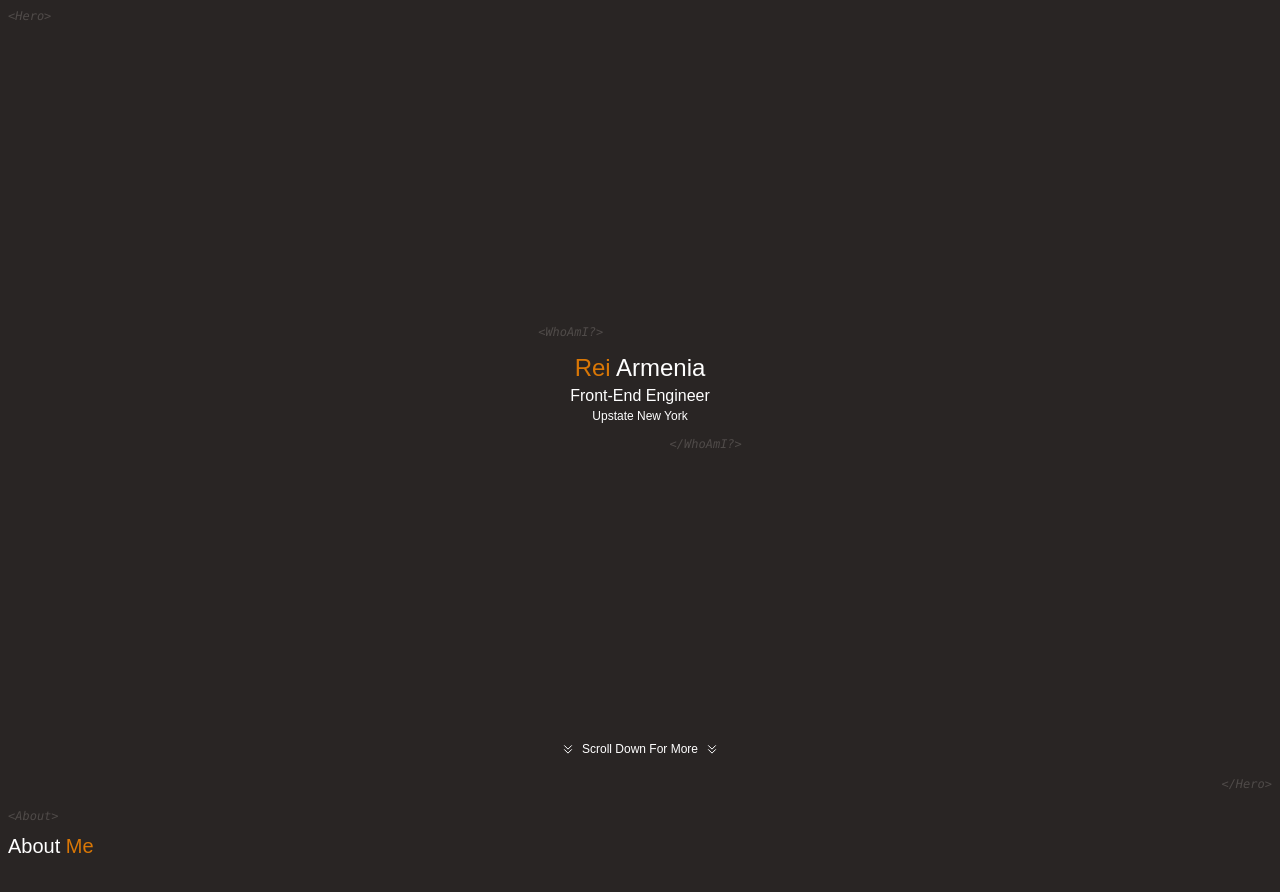
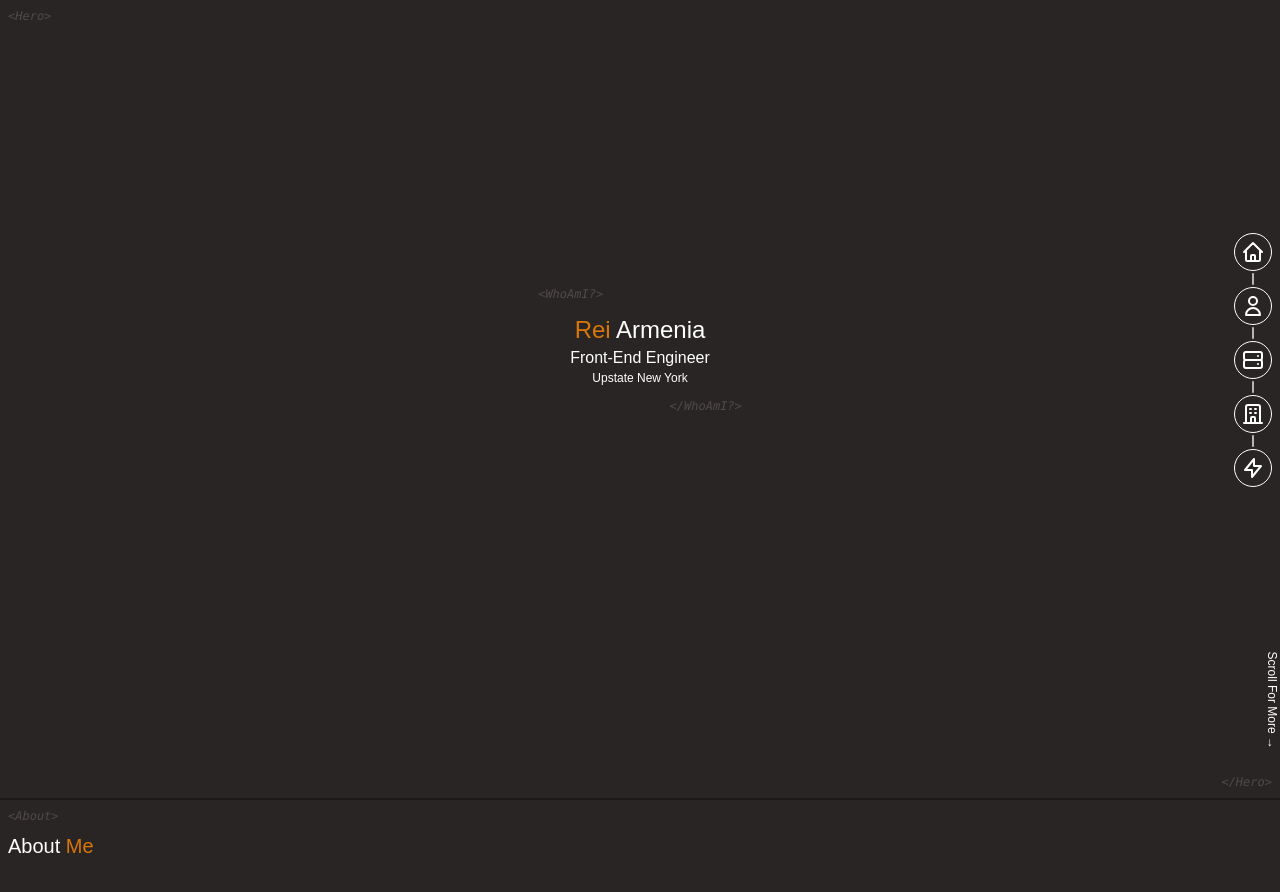
Before and after one commit to rarmenia/rarmenia-web, a Next.js app: page /portfolio in a window 1280 px wide. Shown: the top 892 px of the page. Built offline with nearby package versions, Linux system fonts and the light colour scheme.

Commit message:
portfolio

```diff
--- /dev/null
+++ b/src/components/Section.tsx
@@ -0,0 +1,26 @@
+import React, { Dispatch, SetStateAction, useRef } from 'react';
+// import useOnScreen from '../hooks/OnScreen';
+import TagWrapper from './TagWrapper';
+
+type Props = {
+  id: string;
+  tag: string;
+  bg: string;
+  children: React.ReactNode;
+  isVisible?: Dispatch<SetStateAction<boolean>>;
+};
+
+const Section = (props: Props) => {
+  const componentRef = useRef();
+  // const isVisible = useOnScreen(componentRef, props.isVisible);
+
+  return (
+    <div id={props.id} className={`${props.bg} min-h-screen flex flex-col`}>
+      <TagWrapper tag={props.tag} className="p-2">
+        {props.children}
+      </TagWrapper>
+    </div>
+  );
+};
+
+export default Section;
--- /dev/null
+++ b/src/pages/portfolio/components/Navigator.tsx
@@ -0,0 +1,50 @@
+import { HomeIcon, MinusIcon } from '@heroicons/react/outline';
+import Link from 'next/link';
+import React, { Dispatch, SetStateAction } from 'react';
+
+type Props = {
+  steps: {
+    id: string;
+    isVisible: boolean;
+    setIsVisible: Dispatch<SetStateAction<boolean>>;
+    icon: JSX.Element;
+    content: React.ReactNode;
+  }[];
+};
+
+const Navigator = (props: Props) => {
+  return (
+    <div
+      id="portfolio-nav"
+      className="h-screen w-full fixed z-50 left-0 top-0 flex flex-col items-end justify-center"
+    >
+      <div className="flex-grow"></div>
+      <div className="flex flex-col items-center justify-center mr-2 mb-20">
+        {props.steps.map((step, ind, arr) => (
+          <>
+            <div
+              key={step.id}
+              className={`p-1.5 border-white border rounded-full cursor-pointer ${
+                step.isVisible
+                  ? 'text-stone-900 bg-white'
+                  : 'text-white bg-none'
+              }`}
+            >
+              <Link href={`#${step.id}`} className="cursor-pointer">
+                {step.icon}
+              </Link>
+            </div>
+            {ind + 1 < arr.length && (
+              <div className="text-center">
+                <MinusIcon className="h-4 m-0 rotate-90 text-white" />
+              </div>
+            )}
+          </>
+        ))}
+      </div>
+      <div className="flex-grow"></div>
+    </div>
+  );
+};
+
+export default Navigator;
--- a/src/pages/portfolio/index.tsx
+++ b/src/pages/portfolio/index.tsx
@@ -1,4 +1,14 @@
+import {
+  HomeIcon,
+  LightningBoltIcon,
+  OfficeBuildingIcon,
+  ServerIcon,
+  UserIcon,
+} from '@heroicons/react/outline';
 import { NextPage } from 'next';
+import Link from 'next/link';
+import { useState } from 'react';
+import Navigator from './components/Navigator';
 import About from './sections/About';
 import Hero from './sections/Hero';
 import Projects from './sections/Projects';
@@ -6,16 +16,57 @@ import Technologies from './sections/Technologies';
 import WorkExperience from './sections/WorkExperience';
 
 const Portfolio: NextPage = () => {
+  const [heroVisible, setHeroVisible] = useState(false);
+  const [aboutVisible, setAboutVisible] = useState(false);
+  const [technologiesVisible, setTechnologiesVisible] = useState(false);
+  const [workExperienceVisible, setWorkExperienceVisible] = useState(false);
+  const [projectsVisible, setProjectsVisible] = useState(false);
+
+  const steps = [
+    {
+      id: 'hero',
+      icon: <HomeIcon className="h-6" />,
+      isVisible: heroVisible,
+      setIsVisible: setHeroVisible,
+      content: <Hero />,
+    },
+    {
+      id: 'about',
+      icon: <UserIcon className="h-6" />,
+      isVisible: aboutVisible,
+      setIsVisible: setAboutVisible,
+      content: <About />,
+    },
+    {
+      id: 'technologies',
+      icon: <ServerIcon className="h-6" />,
+      isVisible: technologiesVisible,
+      setIsVisible: setTechnologiesVisible,
+      content: <Technologies />,
+    },
+    {
+      id: 'work-experience',
+      icon: <OfficeBuildingIcon className="h-6" />,
+      isVisible: workExperienceVisible,
+      setIsVisible: setWorkExperienceVisible,
+      content: <WorkExperience />,
+    },
+    {
+      id: 'projects',
+      icon: <LightningBoltIcon className="h-6" />,
+      isVisible: projectsVisible,
+      setIsVisible: setProjectsVisible,
+      content: <Projects />,
+    },
+  ];
+
   return (
-    <div className="relative overflow-hidden">
-      <main className="w-full overflow-auto">
-        <Hero />
-        <About />
-        <Technologies />
-        <WorkExperience />
-        <Projects />
-      </main>
-    </div>
+    <>
+      <div className="w-full h-full overflow-x-hidden">
+        <main className="w-full">{steps.map((step) => step.content)}</main>
+      </div>
+      <Navigator steps={steps} />
+    </>
   );
 };
 
--- a/src/pages/portfolio/sections/Hero/Hero.tsx
+++ b/src/pages/portfolio/sections/Hero/Hero.tsx
@@ -1,21 +1,22 @@
-import { ChevronDoubleDownIcon } from '@heroicons/react/outline';
 import React from 'react';
 import TagWrapper from '../../../../components/TagWrapper';
 import Headline from './Headline';
 
 const Hero = () => {
   return (
-    <div id="hero" className="min-h-screen bg-stone-800 flex flex-col">
+    <div
+      id="hero"
+      className="min-h-screen bg-stone-800 flex flex-col border-b-2 border-stone-900"
+    >
       <TagWrapper tag="Hero" className="p-2">
         <div className="flex-grow"></div>
         <Headline />
         <div className="flex-grow"></div>
-        <div className="place-self-center mb-2">
-          <div className="text-xs text-center text-white flex flex-row align-items-center justify-content-center animate-bounce">
-            <ChevronDoubleDownIcon className="h-3 mr-2 mt-[.175em]" />
-            <div>Scroll Down For More</div>
-            <ChevronDoubleDownIcon className="h-3 ml-2 mt-[.175em]" />
-          </div>
+        <div
+          className="animate-bounce text-xs text-white  self-end"
+          style={{ writingMode: 'vertical-rl' }}
+        >
+          Scroll For More &rarr;
         </div>
       </TagWrapper>
     </div>
```
